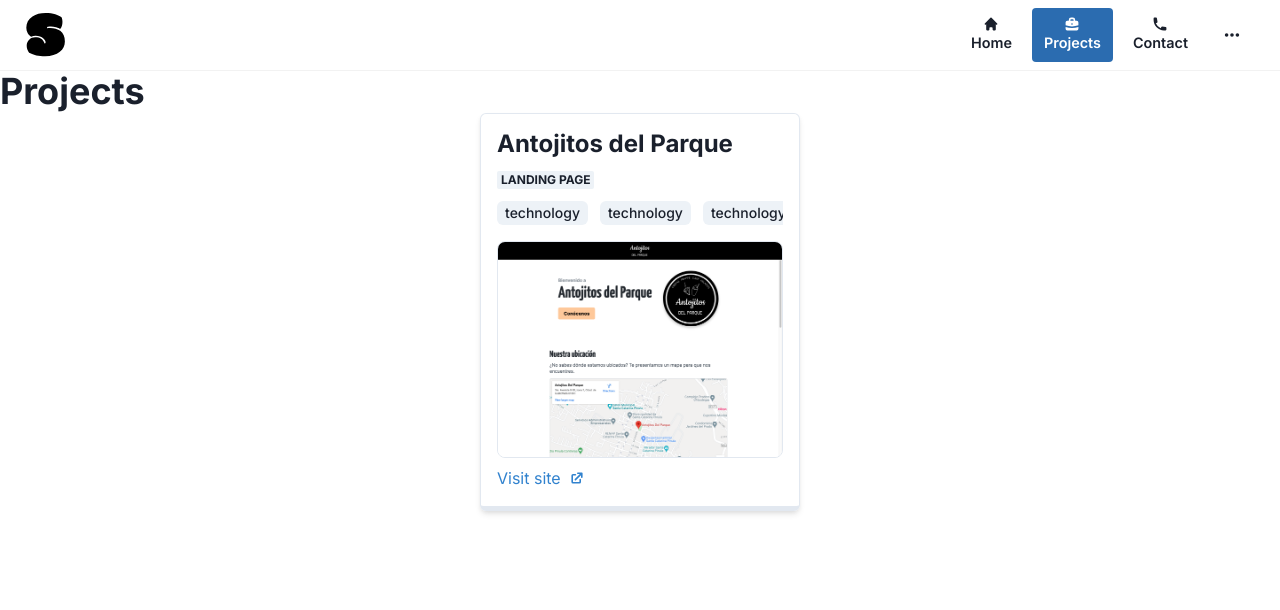
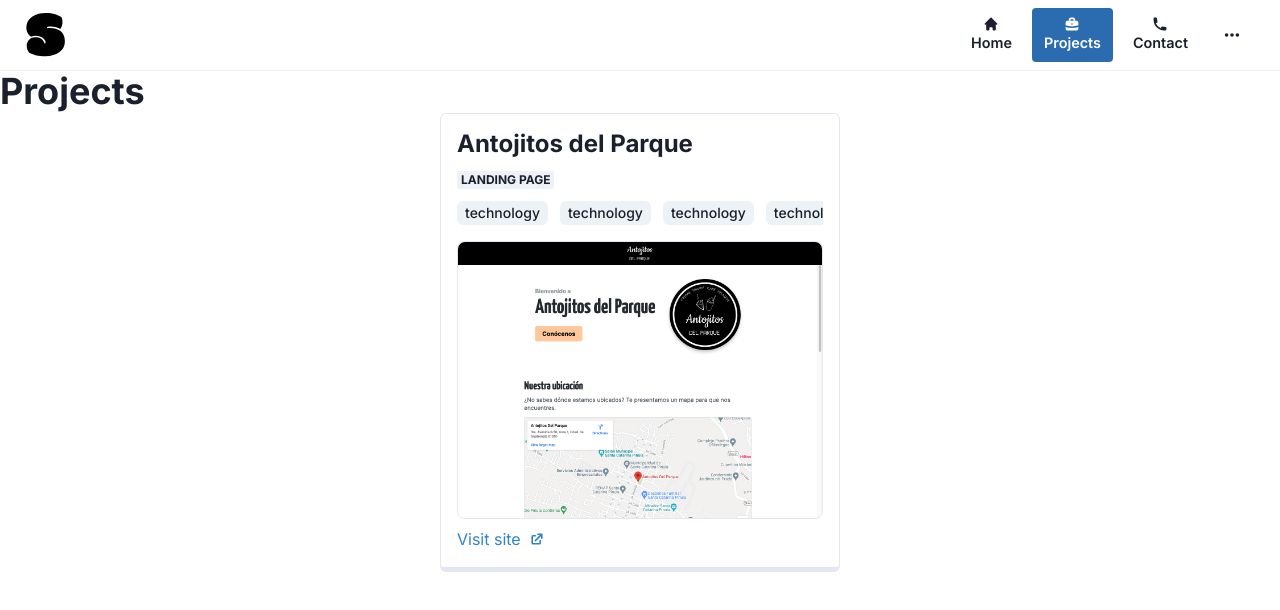
Before and after one commit to ssmgcode/portfolio-react, a React (Create React App) app: page /projects in a window 1280 px wide. Shown: the top 610 px of the page. Built offline with nearby package versions, Linux system fonts and the light colour scheme.

Commit message:
Add github link

```diff
--- a/src/components/sections/projects/Project.tsx
+++ b/src/components/sections/projects/Project.tsx
@@ -8,6 +8,8 @@ import {
   HStack,
 } from '@chakra-ui/react'
 import { HiExternalLink } from 'react-icons/hi'
+import { FaGithub } from 'react-icons/fa'
+
 import TechnologiesManager from './TechnologiesManager'
 
 interface Props {
@@ -16,6 +18,7 @@ interface Props {
   technologies: string[]
   image: string
   link: string
+  githubLink?: string
 }
 
 const Project = ({
@@ -24,13 +27,13 @@ const Project = ({
   type,
   image,
   link,
+  githubLink,
 }: Props): JSX.Element => {
   return (
     <Box
-      maxWidth="20em"
+      maxWidth="25em"
       borderRadius="md"
       borderWidth="1px"
-      boxShadow="md"
       padding="1em"
       borderBottomWidth="5px"
     >
@@ -39,6 +42,8 @@ const Project = ({
       </Heading>
       <Badge marginBottom="1em">{type}</Badge>
       <TechnologiesManager technologies={technologies} />
+      {image && (
+        <>
           <Box height="1em" />
           <Box
             borderWidth="1px"
@@ -48,12 +53,24 @@ const Project = ({
           >
             <Image src={image} alt={name} />
           </Box>
+        </>
+      )}
+      <HStack justifyContent="space-between">
         <Link isExternal color="blue.500" href={link}>
           <HStack>
             <Text>Visit site</Text>
             <HiExternalLink />
           </HStack>
         </Link>
+        {githubLink && (
+          <Link isExternal color="blue.500" href={githubLink}>
+            <HStack>
+              <Text>Github</Text>
+              <FaGithub />
+            </HStack>
+          </Link>
+        )}
+      </HStack>
     </Box>
   )
 }
```
Lines whose indentation alone changed are shown as unchanged.
